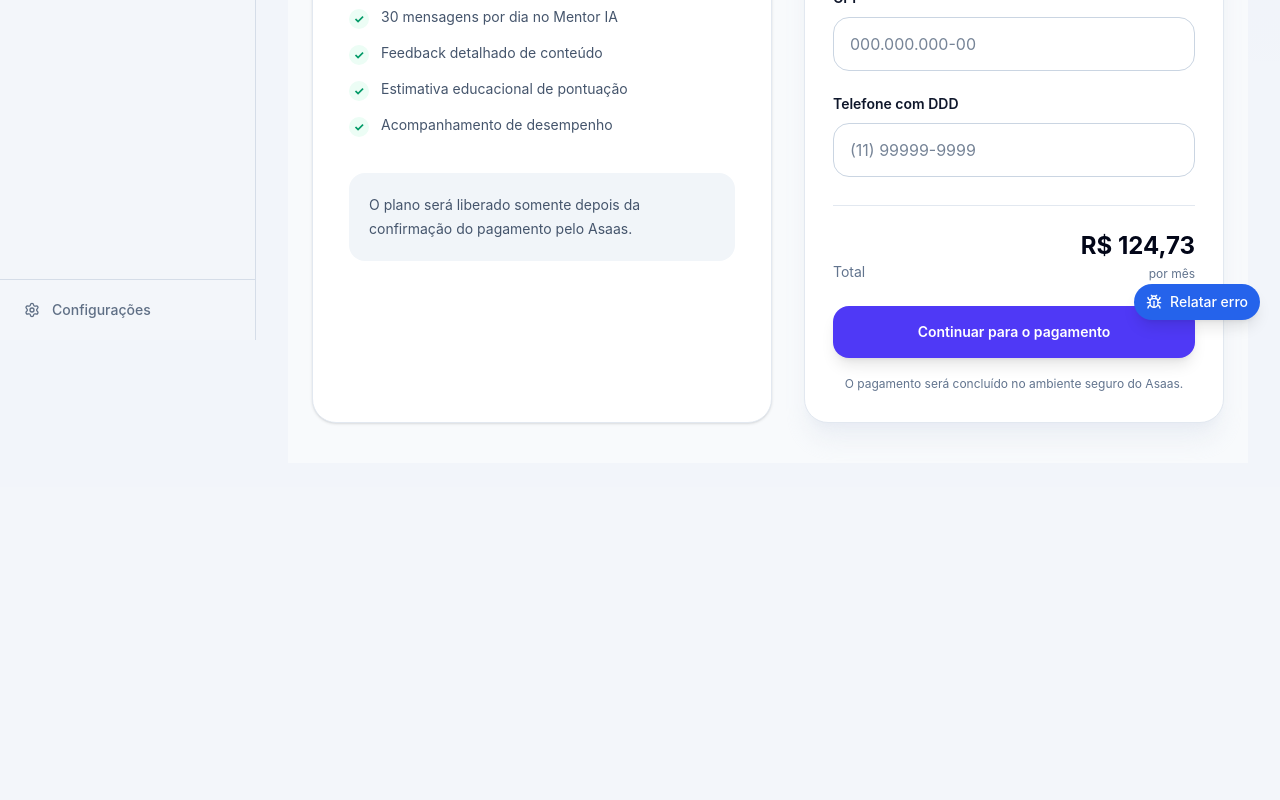
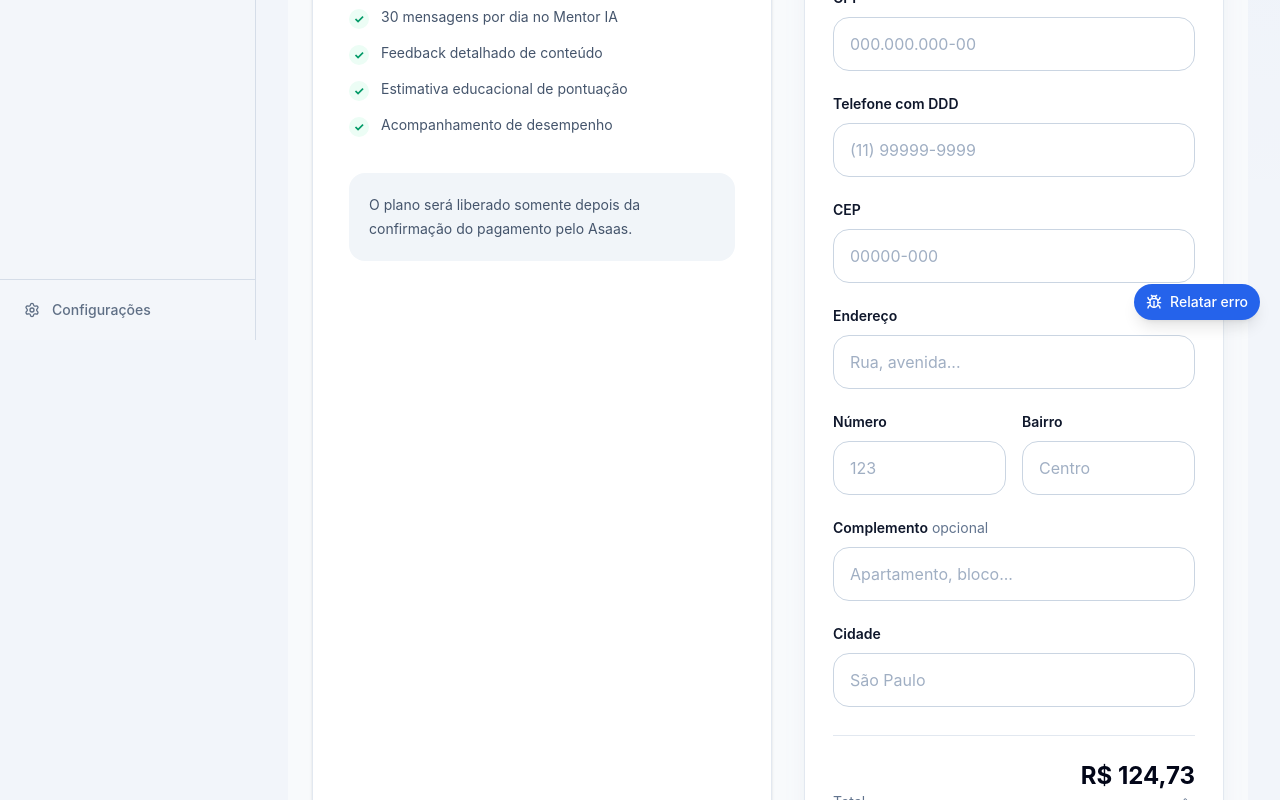
Before and after one commit to lucasgomesdossantostorres-gif/landing-pagedosaas, a Next.js app: page /checkout/essencial in a window 1280 px wide. Shown: the part 460-1260 px from the top of the page. Before the commit the page ends 947 px from the top, so only its background shows below. Built offline with nearby package versions, Linux system fonts and the light colour scheme; no server answers.

Commit message:
Corrige checkout Asaas e modo escuro

```diff
--- a/app/api/billing/checkout/route.ts
+++ b/app/api/billing/checkout/route.ts
@@ -10,6 +10,12 @@ type CheckoutRequest = {
   billingCycle?: BillingCycle;
   cpf?: string;
   phone?: string;
+  postalCode?: string;
+  address?: string;
+  addressNumber?: string;
+  complement?: string;
+  province?: string;
+  city?: string;
 };
 
 type AsaasCheckoutResponse = {
@@ -17,6 +23,7 @@ type AsaasCheckoutResponse = {
   link?: string;
   status?: string;
   errors?: Array<{
+    code?: string;
     description?: string;
   }>;
 };
@@ -34,11 +41,7 @@ const PLANOS = {
   },
 } as const;
 
-function limparDocumento(value: string) {
-  return value.replace(/\D/g, "");
-}
-
-function limparTelefone(value: string) {
+function limparNumeros(value: string) {
   return value.replace(/\D/g, "");
 }
 
@@ -55,7 +58,7 @@ function obterAppUrl() {
   ).replace(/\/$/, "");
 }
 
-function obterDataAtual() {
+function obterDataAtualBrasil() {
   return new Intl.DateTimeFormat("en-CA", {
     timeZone: "America/Sao_Paulo",
     year: "numeric",
@@ -141,8 +144,19 @@ export async function POST(request: NextRequest) {
 
     const plan = body.plan;
     const billingCycle = body.billingCycle;
-    const cpf = limparDocumento(body.cpf ?? "");
-    const phone = limparTelefone(body.phone ?? "");
+
+    const cpf = limparNumeros(body.cpf ?? "");
+    const phone = limparNumeros(body.phone ?? "");
+    const postalCode = limparNumeros(
+      body.postalCode ?? "",
+    );
+
+    const address = body.address?.trim() ?? "";
+    const addressNumber =
+      body.addressNumber?.trim() ?? "";
+    const complement = body.complement?.trim() ?? "";
+    const province = body.province?.trim() ?? "";
+    const city = body.city?.trim() ?? "";
 
     if (plan !== "essential" && plan !== "pro") {
       return NextResponse.json(
@@ -178,6 +192,41 @@ export async function POST(request: NextRequest) {
       );
     }
 
+    if (postalCode.length !== 8) {
+      return NextResponse.json(
+        { error: "Informe um CEP válido." },
+        { status: 400 },
+      );
+    }
+
+    if (!address) {
+      return NextResponse.json(
+        { error: "Informe o endereço." },
+        { status: 400 },
+      );
+    }
+
+    if (!addressNumber) {
+      return NextResponse.json(
+        { error: "Informe o número do endereço." },
+        { status: 400 },
+      );
+    }
+
+    if (!province) {
+      return NextResponse.json(
+        { error: "Informe o bairro." },
+        { status: 400 },
+      );
+    }
+
+    if (!city) {
+      return NextResponse.json(
+        { error: "Informe a cidade." },
+        { status: 400 },
+      );
+    }
+
     const selectedPlan = PLANOS[plan];
     const isMonthly = billingCycle === "monthly";
     const appUrl = obterAppUrl();
@@ -194,6 +243,27 @@ export async function POST(request: NextRequest) {
         plan,
         billingCycle,
       );
+
+    const customerData: Record<string, unknown> = {
+      name,
+      cpfCnpj: cpf,
+      email: user.email,
+      phone,
+      postalCode,
+      address,
+      addressNumber,
+      province,
+    };
+
+    /*
+     * O Asaas aceita "city" como identificador numérico.
+     * Como o formulário recebe o nome da cidade, não o enviamos
+     * diretamente para evitar rejeição. O CEP ajuda o Asaas
+     * a completar os dados do município.
+     */
+    if (complement) {
+      customerData.complement = complement;
+    }
 
     const payload: Record<string, unknown> = {
       billingTypes: isMonthly
@@ -225,12 +295,7 @@ export async function POST(request: NextRequest) {
           }?checkout=expired`,
       },
 
-      customerData: {
-        name,
-        cpfCnpj: cpf,
-        email: user.email,
-        phone,
-      },
+      customerData,
 
       items: [
         {
@@ -252,7 +317,7 @@ export async function POST(request: NextRequest) {
         ? {
             subscription: {
               cycle: "MONTHLY",
-              nextDueDate: obterDataAtual(),
+              nextDueDate: obterDataAtualBrasil(),
             },
           }
         : {}),
@@ -267,10 +332,6 @@ export async function POST(request: NextRequest) {
       );
     }
 
-    /*
-     * Algumas respostas retornam o link completo.
-     * Quando vier apenas o ID, montamos a URL oficial.
-     */
     const checkoutUrl =
       checkout.link ||
       `https://asaas.com/checkoutSession/show?id=${encodeURIComponent(
--- a/components/billing/checkout-form.tsx
+++ b/components/billing/checkout-form.tsx
@@ -1,6 +1,10 @@
 "use client";
 
-import { FormEvent, useMemo, useState } from "react";
+import {
+  FormEvent,
+  useMemo,
+  useState,
+} from "react";
 import { useRouter } from "next/navigation";
 
 type Plan = "essential" | "pro";
@@ -45,11 +49,16 @@ const PLANOS = {
 } as const;
 
 function formatarCpf(value: string) {
-  const numbers = value.replace(/\D/g, "").slice(0, 11);
+  const numbers = value
+    .replace(/\D/g, "")
+    .slice(0, 11);
 
   return numbers
     .replace(/^(\d{3})(\d)/, "$1.$2")
-    .replace(/^(\d{3})\.(\d{3})(\d)/, "$1.$2.$3")
+    .replace(
+      /^(\d{3})\.(\d{3})(\d)/,
+      "$1.$2.$3",
+    )
     .replace(
       /^(\d{3})\.(\d{3})\.(\d{3})(\d)/,
       "$1.$2.$3-$4",
@@ -57,7 +66,9 @@ function formatarCpf(value: string) {
 }
 
 function formatarTelefone(value: string) {
-  const numbers = value.replace(/\D/g, "").slice(0, 11);
+  const numbers = value
+    .replace(/\D/g, "")
+    .slice(0, 11);
 
   if (numbers.length <= 10) {
     return numbers
@@ -70,6 +81,17 @@ function formatarTelefone(value: string) {
     .replace(/(\d{5})(\d)/, "$1-$2");
 }
 
+function formatarCep(value: string) {
+  const numbers = value
+    .replace(/\D/g, "")
+    .slice(0, 8);
+
+  return numbers.replace(
+    /^(\d{5})(\d)/,
+    "$1-$2",
+  );
+}
+
 export function CheckoutForm({
   plan,
 }: CheckoutFormProps) {
@@ -77,8 +99,20 @@ export function CheckoutForm({
 
   const [billingCycle, setBillingCycle] =
     useState<BillingCycle>("monthly");
+
   const [cpf, setCpf] = useState("");
   const [phone, setPhone] = useState("");
+  const [postalCode, setPostalCode] =
+    useState("");
+  const [address, setAddress] = useState("");
+  const [addressNumber, setAddressNumber] =
+    useState("");
+  const [complement, setComplement] =
+    useState("");
+  const [province, setProvince] =
+    useState("");
+  const [city, setCity] = useState("");
+
   const [loading, setLoading] = useState(false);
   const [error, setError] = useState("");
 
@@ -119,6 +153,12 @@ export function CheckoutForm({
             billingCycle,
             cpf,
             phone,
+            postalCode,
+            address,
+            addressNumber,
+            complement,
+            province,
+            city,
           }),
         },
       );
@@ -140,6 +180,7 @@ export function CheckoutForm({
             returnPath,
           )}`,
         );
+
         return;
       }
 
@@ -162,54 +203,90 @@ export function CheckoutForm({
     }
   }
 
+  function optionClass(
+    selected: boolean,
+  ) {
+    return [
+      "rounded-2xl border p-4 text-left transition",
+      selected
+        ? [
+            "border-indigo-500",
+            "bg-indigo-50",
+            "ring-1 ring-indigo-500",
+            "dark:bg-indigo-500/15",
+            "dark:ring-indigo-400",
+          ].join(" ")
+        : [
+            "border-slate-200",
+            "bg-white",
+            "hover:border-slate-300",
+            "dark:border-slate-700",
+            "dark:bg-slate-900/30",
+            "dark:hover:border-slate-600",
+          ].join(" "),
+    ].join(" ");
+  }
+
+  const inputClass = [
+    "mt-2 w-full rounded-2xl border px-4 py-3.5 outline-none transition",
+    "border-slate-300 bg-white text-slate-950",
+    "placeholder:text-slate-400",
+    "focus:border-indigo-500 focus:ring-4 focus:ring-indigo-100",
+    "dark:border-slate-700 dark:bg-slate-950/40 dark:text-slate-100",
+    "dark:placeholder:text-slate-500",
+    "dark:focus:border-indigo-400 dark:focus:ring-indigo-500/20",
+  ].join(" ");
+
   return (
-    <main className="min-h-screen bg-slate-50 px-4 py-10 sm:px-6">
+    <main className="min-h-screen bg-slate-50 px-4 py-10 text-slate-950 dark:bg-slate-950 dark:text-slate-100 sm:px-6">
       <div className="mx-auto grid max-w-5xl gap-8 lg:grid-cols-[1fr_420px]">
-        <section className="rounded-3xl border border-slate-200 bg-white p-7 shadow-sm sm:p-9">
-          <span className="text-sm font-semibold uppercase tracking-[0.16em] text-indigo-600">
+        <section className="rounded-3xl border border-slate-200 bg-white p-7 shadow-sm dark:border-slate-800 dark:bg-slate-900 sm:p-9">
+          <span className="text-sm font-semibold uppercase tracking-[0.16em] text-indigo-600 dark:text-indigo-400">
             Plano {selectedPlan.name}
           </span>
 
-          <h1 className="mt-4 text-3xl font-bold tracking-tight text-slate-950 sm:text-4xl">
+          <h1 className="mt-4 text-3xl font-bold tracking-tight text-slate-950 dark:text-white sm:text-4xl">
             Confirme sua assinatura
           </h1>
 
-          <p className="mt-4 max-w-2xl text-base leading-7 text-slate-600">
+          <p className="mt-4 max-w-2xl text-base leading-7 text-slate-600 dark:text-slate-300">
             {selectedPlan.description}
           </p>
 
           <div className="mt-8">
-            <p className="text-sm font-semibold text-slate-950">
+            <p className="text-sm font-semibold text-slate-950 dark:text-white">
               O plano inclui:
             </p>
 
             <ul className="mt-5 space-y-3">
-              {selectedPlan.features.map((feature) => (
+              {selectedPlan.features.map(
+                (feature) => (
                   <li
                     key={feature}
-                  className="flex items-start gap-3 text-sm leading-6 text-slate-600"
+                    className="flex items-start gap-3 text-sm leading-6 text-slate-600 dark:text-slate-300"
                   >
-                  <span className="mt-1 flex h-5 w-5 shrink-0 items-center justify-center rounded-full bg-emerald-50 text-xs font-bold text-emerald-600">
+                    <span className="mt-1 flex h-5 w-5 shrink-0 items-center justify-center rounded-full bg-emerald-50 text-xs font-bold text-emerald-600 dark:bg-emerald-500/15 dark:text-emerald-300">
                       ✓
                     </span>
 
                     <span>{feature}</span>
                   </li>
-              ))}
+                ),
+              )}
             </ul>
           </div>
 
-          <div className="mt-9 rounded-2xl bg-slate-100 p-5">
-            <p className="text-sm leading-6 text-slate-600">
+          <div className="mt-9 rounded-2xl bg-slate-100 p-5 dark:bg-slate-800/70">
+            <p className="text-sm leading-6 text-slate-600 dark:text-slate-300">
               O plano será liberado somente depois da
               confirmação do pagamento pelo Asaas.
             </p>
           </div>
         </section>
 
-        <section className="rounded-3xl border border-slate-200 bg-white p-6 shadow-xl shadow-slate-200/60 sm:p-7">
+        <section className="rounded-3xl border border-slate-200 bg-white p-6 shadow-xl shadow-slate-200/60 dark:border-slate-800 dark:bg-slate-900 dark:shadow-black/20 sm:p-7">
           <form onSubmit={handleSubmit}>
-            <h2 className="text-xl font-bold text-slate-950">
+            <h2 className="text-xl font-bold text-slate-950 dark:text-white">
               Pagamento
             </h2>
 
@@ -219,23 +296,22 @@ export function CheckoutForm({
                 onClick={() =>
                   setBillingCycle("monthly")
                 }
-                className={`rounded-2xl border p-4 text-left transition ${
-                  billingCycle === "monthly"
-                    ? "border-indigo-600 bg-indigo-50 ring-1 ring-indigo-600"
-                    : "border-slate-200 hover:border-slate-300"
-                }`}
+                className={optionClass(
+                  billingCycle === "monthly",
+                )}
               >
                 <div className="flex items-center justify-between gap-4">
                   <div>
-                    <p className="font-semibold text-slate-950">
+                    <p className="font-semibold text-slate-950 dark:text-white">
                       Mensal
                     </p>
-                    <p className="mt-1 text-sm text-slate-500">
+
+                    <p className="mt-1 text-sm text-slate-500 dark:text-slate-300">
                       Cartão de crédito recorrente
                     </p>
                   </div>
 
-                  <p className="font-bold text-slate-950">
+                  <p className="font-bold text-slate-950 dark:text-white">
                     {selectedPlan.monthly}
                   </p>
                 </div>
@@ -246,26 +322,28 @@ export function CheckoutForm({
                 onClick={() =>
                   setBillingCycle("yearly")
                 }
-                className={`rounded-2xl border p-4 text-left transition ${
-                  billingCycle === "yearly"
-                    ? "border-indigo-600 bg-indigo-50 ring-1 ring-indigo-600"
-                    : "border-slate-200 hover:border-slate-300"
-                }`}
+                className={optionClass(
+                  billingCycle === "yearly",
+                )}
               >
                 <div className="flex items-center justify-between gap-4">
                   <div>
-                    <p className="font-semibold text-slate-950">
+                    <p className="font-semibold text-slate-950 dark:text-white">
                       Anual
                     </p>
-                    <p className="mt-1 text-sm text-slate-500">
+
+                    <p className="mt-1 text-sm text-slate-500 dark:text-slate-300">
                       Pix à vista
                     </p>
-                    <span className="mt-2 inline-flex rounded-full bg-emerald-100 px-2.5 py-1 text-xs font-semibold text-emerald-700">
-                      {selectedPlan.yearlyDiscount}
+
+                    <span className="mt-2 inline-flex rounded-full bg-emerald-100 px-2.5 py-1 text-xs font-semibold text-emerald-700 dark:bg-emerald-500/15 dark:text-emerald-300">
+                      {
+                        selectedPlan.yearlyDiscount
+                      }
                     </span>
                   </div>
 
-                  <p className="font-bold text-slate-950">
+                  <p className="font-bold text-slate-950 dark:text-white">
                     {selectedPlan.yearly}
                   </p>
                 </div>
@@ -276,7 +354,7 @@ export function CheckoutForm({
               <div>
                 <label
                   htmlFor="cpf"
-                  className="text-sm font-semibold text-slate-900"
+                  className="text-sm font-semibold text-slate-900 dark:text-slate-100"
                 >
                   CPF
                 </label>
@@ -289,19 +367,21 @@ export function CheckoutForm({
                   value={cpf}
                   onChange={(event) =>
                     setCpf(
-                      formatarCpf(event.target.value),
+                      formatarCpf(
+                        event.target.value,
+                      ),
                     )
                   }
                   placeholder="000.000.000-00"
                   required
-                  className="mt-2 w-full rounded-2xl border border-slate-300 bg-white px-4 py-3.5 text-slate-950 outline-none transition focus:border-indigo-500 focus:ring-4 focus:ring-indigo-100"
+                  className={inputClass}
                 />
               </div>
 
               <div>
                 <label
                   htmlFor="phone"
-                  className="text-sm font-semibold text-slate-900"
+                  className="text-sm font-semibold text-slate-900 dark:text-slate-100"
                 >
                   Telefone com DDD
                 </label>
@@ -321,7 +401,153 @@ export function CheckoutForm({
                   }
                   placeholder="(11) 99999-9999"
                   required
-                  className="mt-2 w-full rounded-2xl border border-slate-300 bg-white px-4 py-3.5 text-slate-950 outline-none transition focus:border-indigo-500 focus:ring-4 focus:ring-indigo-100"
+                  className={inputClass}
+                />
+              </div>
+
+              <div>
+                <label
+                  htmlFor="postalCode"
+                  className="text-sm font-semibold text-slate-900 dark:text-slate-100"
+                >
+                  CEP
+                </label>
+
+                <input
+                  id="postalCode"
+                  name="postalCode"
+                  inputMode="numeric"
+                  autoComplete="postal-code"
+                  value={postalCode}
+                  onChange={(event) =>
+                    setPostalCode(
+                      formatarCep(
+                        event.target.value,
+                      ),
+                    )
+                  }
+                  placeholder="00000-000"
+                  required
+                  className={inputClass}
+                />
+              </div>
+
+              <div>
+                <label
+                  htmlFor="address"
+                  className="text-sm font-semibold text-slate-900 dark:text-slate-100"
+                >
+                  Endereço
+                </label>
+
+                <input
+                  id="address"
+                  name="address"
+                  autoComplete="street-address"
+                  value={address}
+                  onChange={(event) =>
+                    setAddress(
+                      event.target.value,
+                    )
+                  }
+                  placeholder="Rua, avenida..."
+                  required
+                  className={inputClass}
+                />
+              </div>
+
+              <div className="grid gap-4 sm:grid-cols-2">
+                <div>
+                  <label
+                    htmlFor="addressNumber"
+                    className="text-sm font-semibold text-slate-900 dark:text-slate-100"
+                  >
+                    Número
+                  </label>
+
+                  <input
+                    id="addressNumber"
+                    name="addressNumber"
+                    value={addressNumber}
+                    onChange={(event) =>
+                      setAddressNumber(
+                        event.target.value,
+                      )
+                    }
+                    placeholder="123"
+                    required
+                    className={inputClass}
+                  />
+                </div>
+
+                <div>
+                  <label
+                    htmlFor="province"
+                    className="text-sm font-semibold text-slate-900 dark:text-slate-100"
+                  >
+                    Bairro
+                  </label>
+
+                  <input
+                    id="province"
+                    name="province"
+                    value={province}
+                    onChange={(event) =>
+                      setProvince(
+                        event.target.value,
+                      )
+                    }
+                    placeholder="Centro"
+                    required
+                    className={inputClass}
+                  />
+                </div>
+              </div>
+
+              <div>
+                <label
+                  htmlFor="complement"
+                  className="text-sm font-semibold text-slate-900 dark:text-slate-100"
+                >
+                  Complemento
+                  <span className="ml-1 font-normal text-slate-500 dark:text-slate-400">
+                    opcional
+                  </span>
+                </label>
+
+                <input
+                  id="complement"
+                  name="complement"
+                  value={complement}
+                  onChange={(event) =>
+                    setComplement(
+                      event.target.value,
+                    )
+                  }
+                  placeholder="Apartamento, bloco..."
+                  className={inputClass}
+                />
+              </div>
+
+              <div>
+                <label
+                  htmlFor="city"
+                  className="text-sm font-semibold text-slate-900 dark:text-slate-100"
+                >
+                  Cidade
+                </label>
+
+                <input
+                  id="city"
+                  name="city"
+                  autoComplete="address-level2"
+                  value={city}
+                  onChange={(event) =>
+                    setCity(event.target.value)
+                  }
+                  placeholder="São Paulo"
+                  required
+                  className={inputClass}
                 />
               </div>
             </div>
@@ -329,24 +555,24 @@ export function CheckoutForm({
             {error && (
               <div
                 role="alert"
-                className="mt-5 rounded-2xl border border-red-200 bg-red-50 px-4 py-3 text-sm leading-6 text-red-700"
+                className="mt-5 rounded-2xl border border-red-300 bg-red-50 px-4 py-3 text-sm leading-6 text-red-700 dark:border-red-800 dark:bg-red-950/50 dark:text-red-200"
               >
                 {error}
               </div>
             )}
 
-            <div className="mt-7 border-t border-slate-200 pt-6">
+            <div className="mt-7 border-t border-slate-200 pt-6 dark:border-slate-700">
               <div className="flex items-end justify-between gap-4">
-                <span className="text-sm text-slate-500">
+                <span className="text-sm text-slate-500 dark:text-slate-300">
                   Total
                 </span>
 
                 <div className="text-right">
-                  <p className="text-2xl font-bold text-slate-950">
+                  <p className="text-2xl font-bold text-slate-950 dark:text-white">
                     {displayedPrice}
                   </p>
 
-                  <p className="mt-1 text-xs text-slate-500">
+                  <p className="mt-1 text-xs text-slate-500 dark:text-slate-300">
                     {billingCycle === "monthly"
                       ? "por mês"
                       : "pagamento anual único"}
@@ -357,16 +583,16 @@ export function CheckoutForm({
               <button
                 type="submit"
                 disabled={loading}
-                className="mt-6 inline-flex w-full items-center justify-center rounded-2xl bg-indigo-600 px-5 py-4 text-sm font-semibold text-white shadow-lg transition hover:bg-indigo-700 disabled:cursor-not-allowed disabled:opacity-60"
+                className="mt-6 inline-flex w-full items-center justify-center rounded-2xl bg-indigo-600 px-5 py-4 text-sm font-semibold text-white shadow-lg transition hover:bg-indigo-700 disabled:cursor-not-allowed disabled:opacity-60 dark:bg-indigo-500 dark:hover:bg-indigo-400"
               >
                 {loading
                   ? "Abrindo pagamento..."
                   : "Continuar para o pagamento"}
               </button>
 
-              <p className="mt-4 text-center text-xs leading-5 text-slate-500">
-                O pagamento será concluído no ambiente
-                seguro do Asaas.
+              <p className="mt-4 text-center text-xs leading-5 text-slate-500 dark:text-slate-300">
+                O pagamento será concluído no
+                ambiente seguro do Asaas.
               </p>
             </div>
           </form>
```
Lines whose indentation alone changed are shown as unchanged.
